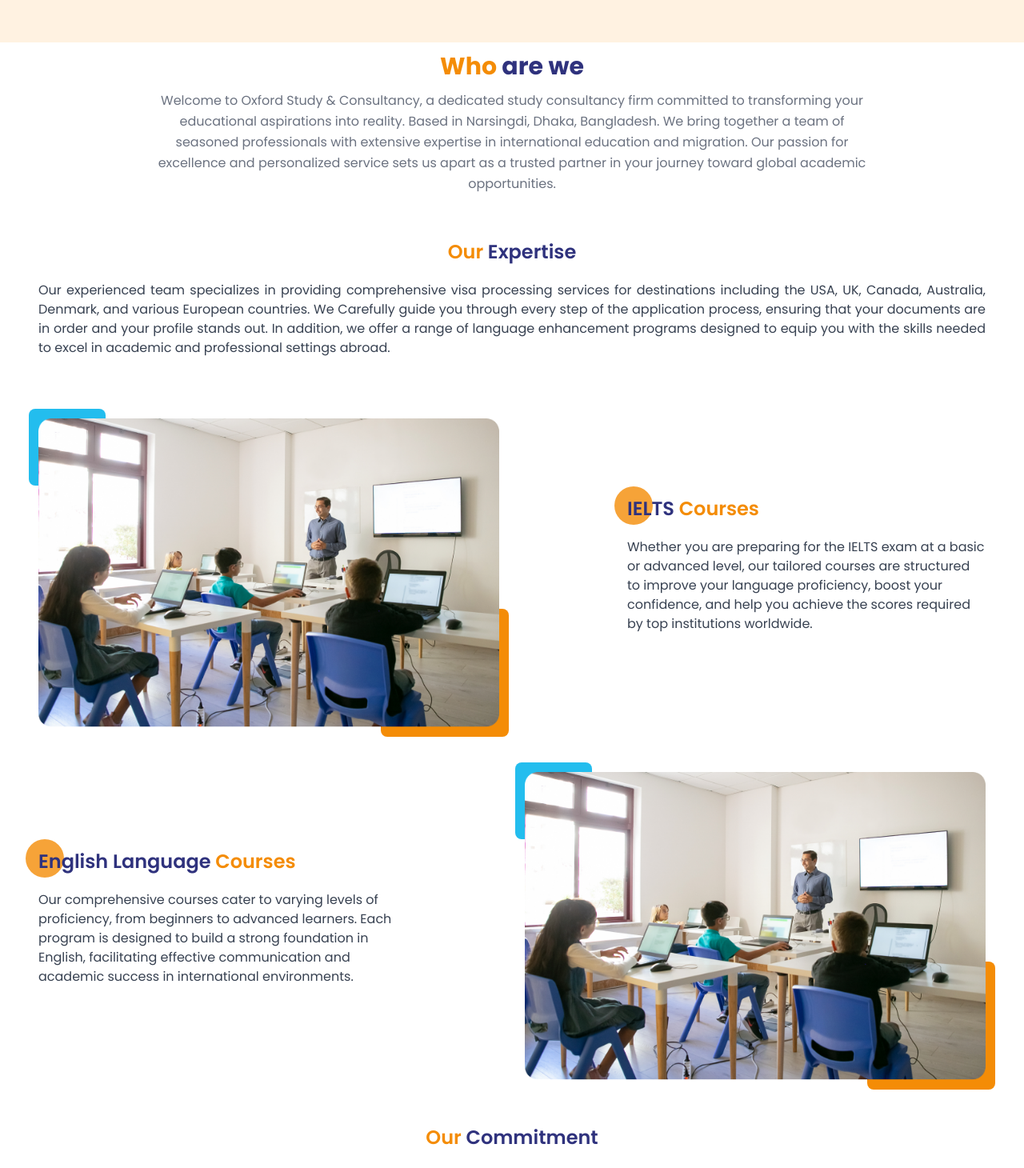
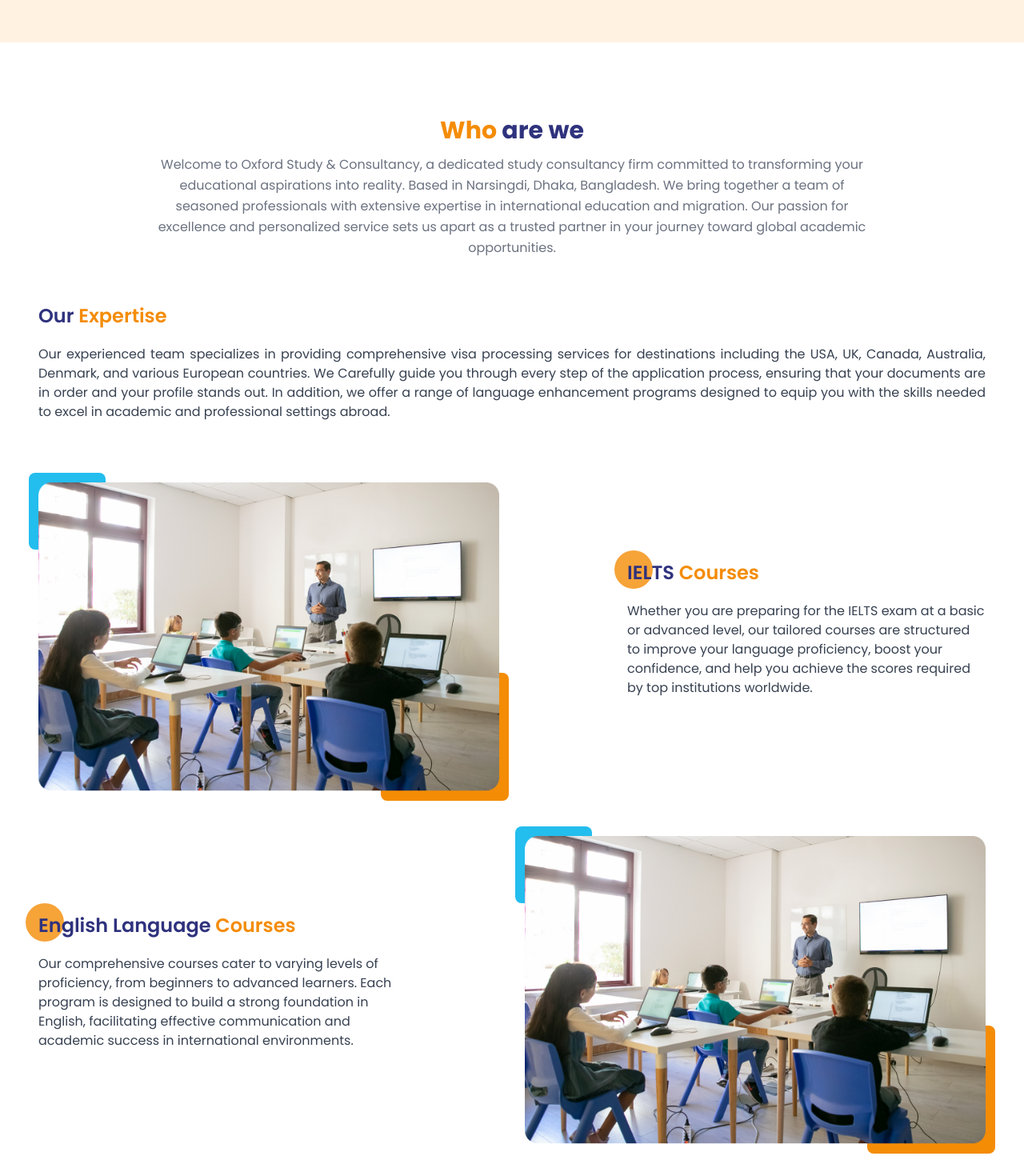
Before and after one commit to iamfahim07/oxford-study-and-consultancy, a Next.js app: page / in a window 1280 px wide. Shown: the part 2338-3798 px from the top of the page at 80% size. Built offline with nearby package versions, Linux system fonts and the light colour scheme.

Commit message:
feat: responsive navbar

```diff
--- a/src/app/_components/about-us.jsx
+++ b/src/app/_components/about-us.jsx
@@ -1,7 +1,7 @@
 export const AboutUs = () => {
   return (
     <div
-      className="container px-4 lg:px-12 mx-auto max-w-screen-xl text-gray-700 overflow-x-hidden pb-20"
+      className="container px-4 lg:px-12 mx-auto max-w-screen-xl text-gray-700 overflow-x-hidden py-20"
       id="about-us"
     >
       {/* <!-- About us --> */}
@@ -24,8 +24,8 @@
       <div className="sm:flex items-center gap-8 sm:space-x-8 mt-14">
         <div className="relative">
           {/* <div className="bg-yellow-500 rounded-full absolute w-12 h-12 z-0 -left-4 -top-3 animate-pulse"></div> */}
-          <h1 className="font-semibold text-2xl text-center relative z-50 text-darken">
-            <span className="text-yellow-500">Our</span> Expertise
+          <h1 className="font-semibold text-2xl relative z-50 text-darken">
+            Our <span className="text-yellow-500">Expertise</span>
           </h1>
           <p className="py-5 text-justify">
             Our experienced team specializes in providing comprehensive visa
@@ -100,8 +100,8 @@
       <div className="sm:flex items-center gap-8 sm:space-x-8 mt-14">
         <div className="relative">
           {/* <div className="bg-yellow-500 rounded-full absolute w-12 h-12 z-0 -left-4 -top-3 animate-pulse"></div> */}
-          <h1 className="font-semibold text-2xl text-center relative z-50 text-darken">
-            <span className="text-yellow-500">Our</span> Commitment
+          <h1 className="font-semibold text-2xl relative z-50 text-darken">
+            Our <span className="text-yellow-500">Commitment</span>
           </h1>
           <p className="py-5 text-justify">
             At the core of our consultancy is a commitment to personalized
@@ -110,7 +110,7 @@
             guidance and support. Our mission is to empower you with the
             knowledge, skills, and confidence to pursue your academic dreams on
             a global stage.
-            <br /> <br />
+            <br />
             Embark on your educational journey with a team that values your
             ambition as much as you do. We are here to provide clear, expert
             advice and support tailored to your individual needs. Contact us
--- a/src/app/_components/navbar.jsx
+++ b/src/app/_components/navbar.jsx
@@ -1,6 +1,12 @@
+"use client";
+
+import { cn } from "@/lib/utils";
 import Link from "next/link";
+import { useState } from "react";
 
 export const Navbar = () => {
+  const [isOpen, setIsOpen] = useState(false);
+
   return (
     <div className="w-full text-gray-700 bg-cream">
       <div className="flex flex-col max-w-screen-xl px-8 mx-auto md:items-center md:justify-between md:flex-row">
@@ -8,46 +14,57 @@
           <div className="relative md:mt-8">
             <img className="h-12" src="logo.png" />
           </div>
-          <button className="rounded-lg md:hidden focus:outline-none focus:shadow-outline">
+          <button
+            className="rounded-lg md:hidden focus:outline-none focus:shadow-outline"
+            onClick={() => setIsOpen(!isOpen)}
+          >
             <svg fill="currentColor" viewBox="0 0 20 20" className="w-6 h-6">
+              {isOpen ? (
+                <path
+                  x-show="open"
+                  fillRule="evenodd"
+                  d="M4.293 4.293a1 1 0 011.414 0L10 8.586l4.293-4.293a1 1 0 111.414 1.414L11.414 10l4.293 4.293a1 1 0 01-1.414 1.414L10 11.414l-4.293 4.293a1 1 0 01-1.414-1.414L8.586 10 4.293 5.707a1 1 0 010-1.414z"
+                  clipRule="evenodd"
+                ></path>
+              ) : (
                 <path
                   x-show="!open"
                   fillRule="evenodd"
                   d="M3 5a1 1 0 011-1h12a1 1 0 110 2H4a1 1 0 01-1-1zM3 10a1 1 0 011-1h12a1 1 0 110 2H4a1 1 0 01-1-1zM9 15a1 1 0 011-1h6a1 1 0 110 2h-6a1 1 0 01-1-1z"
                   clipRule="evenodd"
                 ></path>
-              <path
-                x-show="open"
-                fillRule="evenodd"
-                d="M4.293 4.293a1 1 0 011.414 0L10 8.586l4.293-4.293a1 1 0 111.414 1.414L11.414 10l4.293 4.293a1 1 0 01-1.414 1.414L10 11.414l-4.293 4.293a1 1 0 01-1.414-1.414L8.586 10 4.293 5.707a1 1 0 010-1.414z"
-                clipRule="evenodd"
-              ></path>
+              )}
             </svg>
           </button>
         </div>
 
-        <nav className="h-0 md:h-auto flex flex-col flex-grow md:items-center pb-4 md:pb-0 md:flex md:justify-end md:flex-row origin-top duration-300 *:transition">
+        <nav
+          className={cn(
+            "h-0 md:h-auto flex flex-col flex-grow md:items-center pb-4 md:pb-0 md:flex md:justify-end md:flex-row origin-top duration-300 *:transition",
+            isOpen ? "h-full" : "max-md:scale-y-0"
+          )}
+        >
           <Link
-            className="px-4 py-2 mt-2 text-sm bg-transparent rounded-lg md:mt-8 md:ml-4 hover:text-gray-900 focus:outline-none focus:shadow-outline hover:scale-110"
+            className="px-4 py-2 mt-2 text-sm bg-transparent rounded-lg md:mt-8 md:ml-4 hover:text-gray-900 focus:outline-none focus:shadow-outline md:hover:scale-110"
             href="#home"
           >
             Home
           </Link>
 
           <Link
-            className="px-4 py-2 mt-2 text-sm bg-transparent rounded-lg md:mt-8 md:ml-4 hover:text-gray-900 focus:outline-none focus:shadow-outline hover:scale-110"
+            className="px-4 py-2 mt-2 text-sm bg-transparent rounded-lg md:mt-8 md:ml-4 hover:text-gray-900 focus:outline-none focus:shadow-outline md:hover:scale-110"
             href="#services"
           >
             Services
           </Link>
           <Link
-            className="px-4 py-2 mt-2 text-sm bg-transparent rounded-lg md:mt-8 md:ml-4 hover:text-gray-900 focus:outline-none focus:shadow-outline hover:scale-110"
+            className="px-4 py-2 mt-2 text-sm bg-transparent rounded-lg md:mt-8 md:ml-4 hover:text-gray-900 focus:outline-none focus:shadow-outline md:hover:scale-110"
             href="#about-us"
           >
             About Us
           </Link>
           <Link
-            className="px-10 py-3 mt-2 text-sm text-center bg-yellow-500 text-white rounded-full md:mt-8 md:ml-4 hover:scale-110"
+            className="px-10 py-3 mt-2 text-sm text-center bg-yellow-500 text-white rounded-full md:mt-8 md:ml-4 md:hover:scale-110"
             href="#contact"
           >
             Contact
```
Lines whose indentation alone changed are shown as unchanged.
